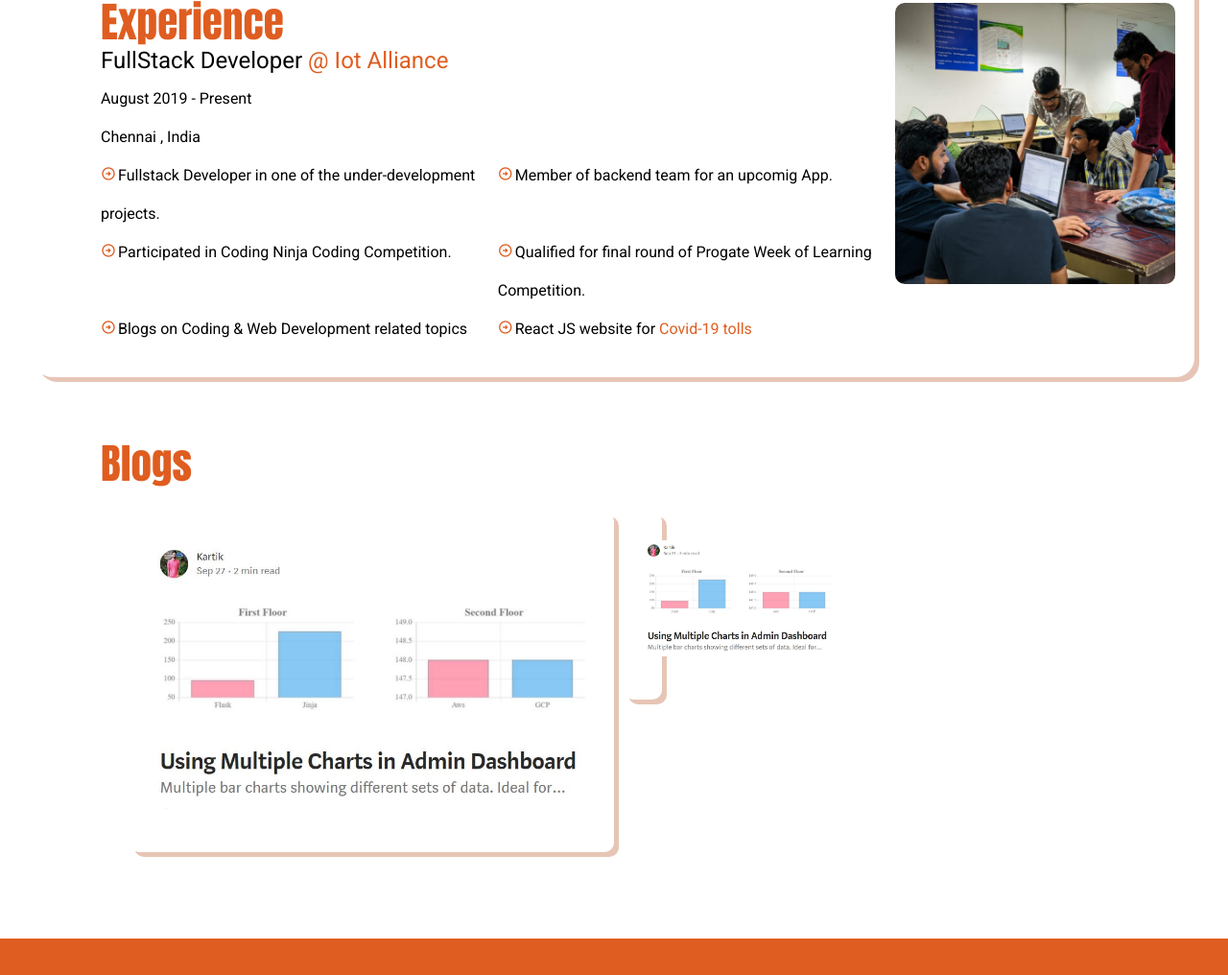
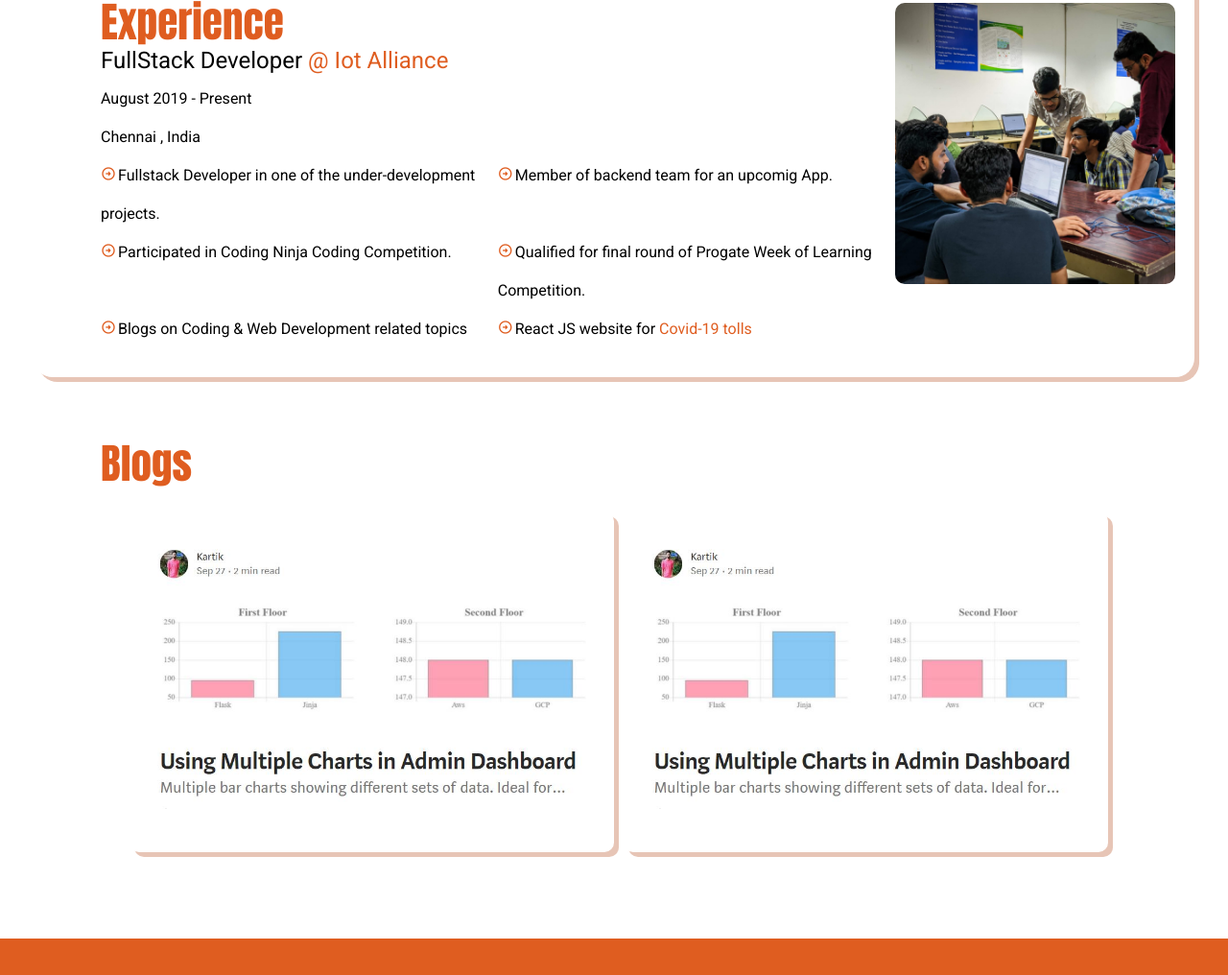
Before and after one commit to kbansal77/Portfolio_Website, a plain HTML site: page index.html in a window 1280 px wide. Shown: the part 1145-2161 px from the top of the page at 96% size. Drawn offline with nearby package versions, Linux system fonts and the light colour scheme.

Commit message:
changed cards

```diff
--- a/index.css
+++ b/index.css
@@ -185,7 +185,7 @@ ul{
 
 .cards{
     display: grid;
-    grid-template-columns: 50% 0%;
+    grid-template-columns: 50% 50%;
     padding: 30px 20px;
 }
 
@@ -197,7 +197,7 @@ ul{
     border-radius: 10px;
 }
 
-#blog_img{
+.blog_img{
     max-width: 100%;
     min-width: 200px;
 }
@@ -206,3 +206,7 @@ footer{
     background-color: #df5d20;
     padding: 20px 30px;
 }
+
+@media(max-width:700px){
+
+}
--- a/index.html
+++ b/index.html
@@ -92,8 +92,8 @@
                         Blogs
                     </p>
                         <div class = "cards">
-                            <a href="https://medium.com/@kartikbansal2000/using-multiple-charts-in-admin-dashboard-da0938f694b2"><div class="card"><img src="./blog_img.JPG" id="blog_img" alt="Blog on Medium.com"></div></a>
-                            <a href="https://medium.com/@kartikbansal2000/using-multiple-charts-in-admin-dashboard-da0938f694b2"><div class="card"><img src="./blog_img.JPG" id="blog_img" alt="Blog on Medium.com"></div></a>
+                            <a href="https://medium.com/@kartikbansal2000/using-multiple-charts-in-admin-dashboard-da0938f694b2"><div class="card"><img src="./blog_img.JPG" class="blog_img" alt="Blog on Medium.com"></div></a>
+                            <a href="https://medium.com/@kartikbansal2000/using-multiple-charts-in-admin-dashboard-da0938f694b2"><div class="card"><img src="./blog_img.JPG" class="blog_img" alt="Blog on Medium.com"></div></a>
                         </div>
                 </div>
             </div>
```
